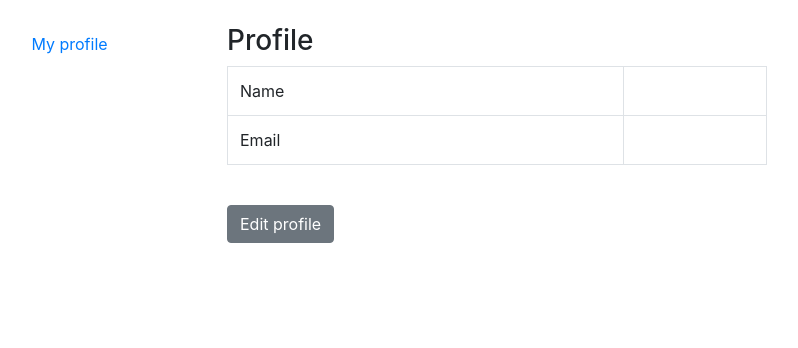
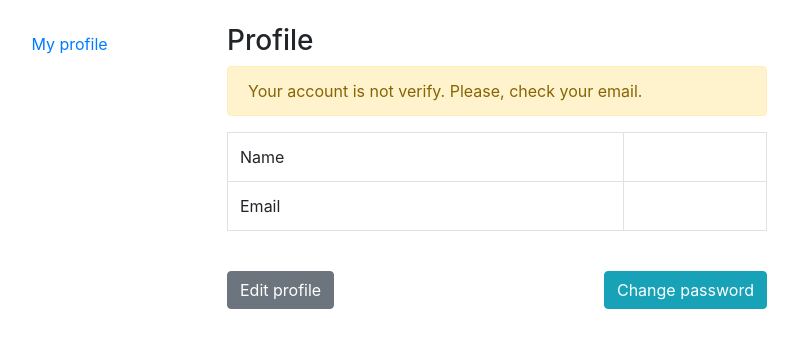
Before and after one commit to SergioIvashyn/GetMySet, a Django app: template apps/accounts/templates/accounts/personal_information.html in a window 1280 px wide. Shown: the part 56-404 px from the top of the page, without its empty margins (143-941 px from the left). Run offline with Django 3.2, Linux system fonts and the light colour scheme; the template is opened without the code that fills it, so the values that code supplies are empty; some libraries are stand-ins or nearby versions.

Commit message:
"My account" interface

```diff
--- a/apps/accounts/templates/accounts/login.html
+++ b/apps/accounts/templates/accounts/login.html
@@ -16,5 +16,8 @@
     <div class="text-center pt-2">
       <a href="{% url 'password_reset' %}" rel="nofollow" class="link">{% trans "Forgot Password?" %}</a>
     </div>
+    <a rel="nofollow" class="link">
+       <a href="{% url 'social:begin' 'linkedin-oauth2' %}">{% trans "Login with LinkedIn" %}</a>
+    </a>
 </form>
 {% endblock %}
--- a/apps/accounts/templates/accounts/personal_information.html
+++ b/apps/accounts/templates/accounts/personal_information.html
@@ -7,7 +7,11 @@
 <div class="row">
     <div class="col-md-8">
         <h3>{% trans "Profile" %}</h3>
-
+        {% if not request.user.is_valid %}
+            <div class="alert alert-warning" role="alert">
+               {% trans "Your account is not verify. Please, check your email." %}
+            </div>
+        {% endif %}
         <table class="table table-bordered">
             <tr>
                 <td>{% trans "Name" %}</td>
@@ -18,10 +22,15 @@
                 <td><a href="mailto:{{ request.user.email }}">{{ request.user.email }}</a></td>
             </tr>
         </table>
+    <div class="row">
+    <div class="col-6 mt-4 float-left">
+        <a href="{% url 'edit_personal_information' %}" class="btn btn-secondary">{% trans "Edit profile" %}</a>
+    </div>
+    <div class="col-6 mt-4">
+        <a href="{% url 'password_change' %}" class="btn btn-info float-right">{% trans "Change password" %}</a>
+    </div>
+</div>
     </div>
 </div>
 
-<div class="mt-4">
-    <a href="{% url 'edit_personal_information' %}" class="btn btn-secondary">{% trans "Edit profile" %}</a>
-</div>
 {% endblock %}
```
Also changed, not shown: apps/accounts/forms.py (+13 -0 lines).
